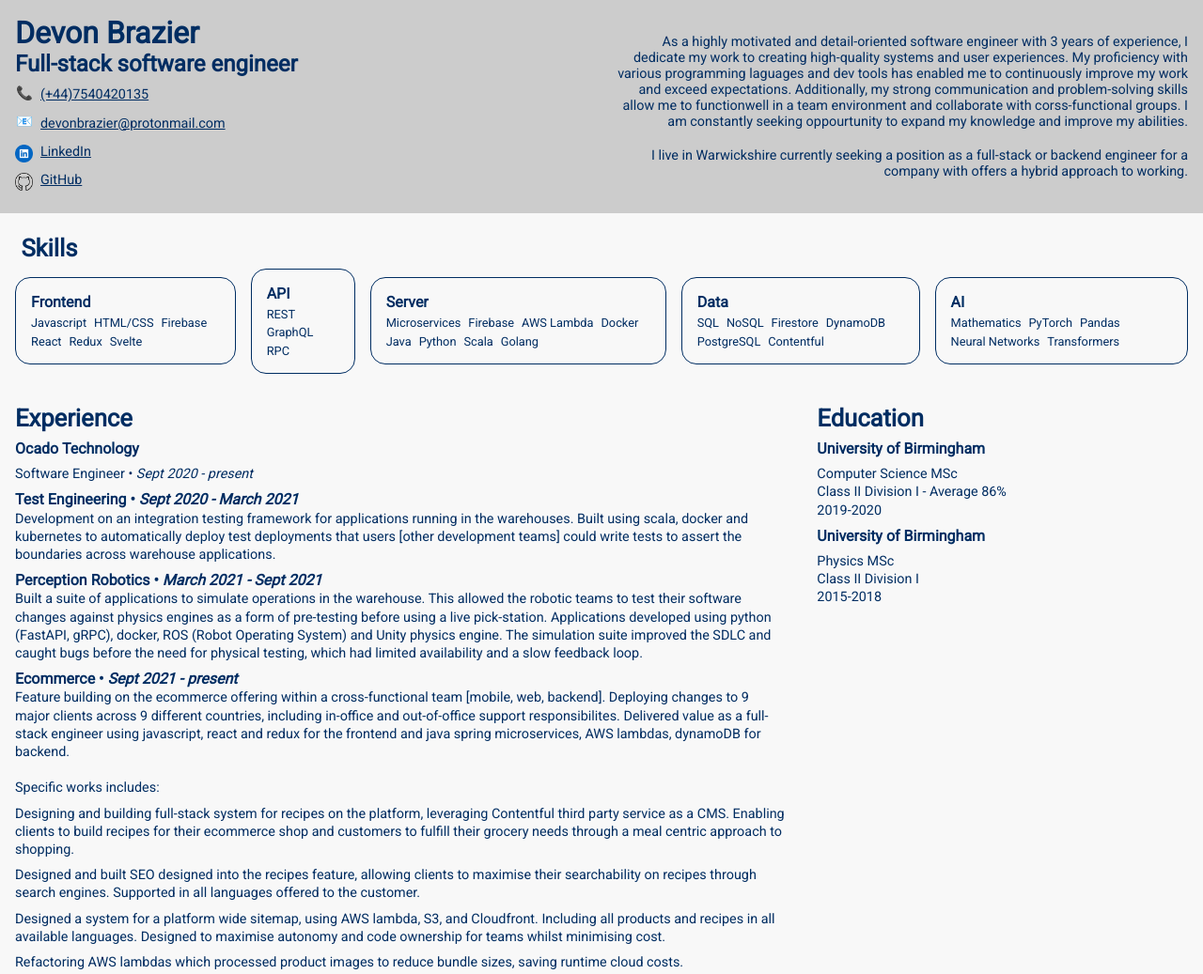
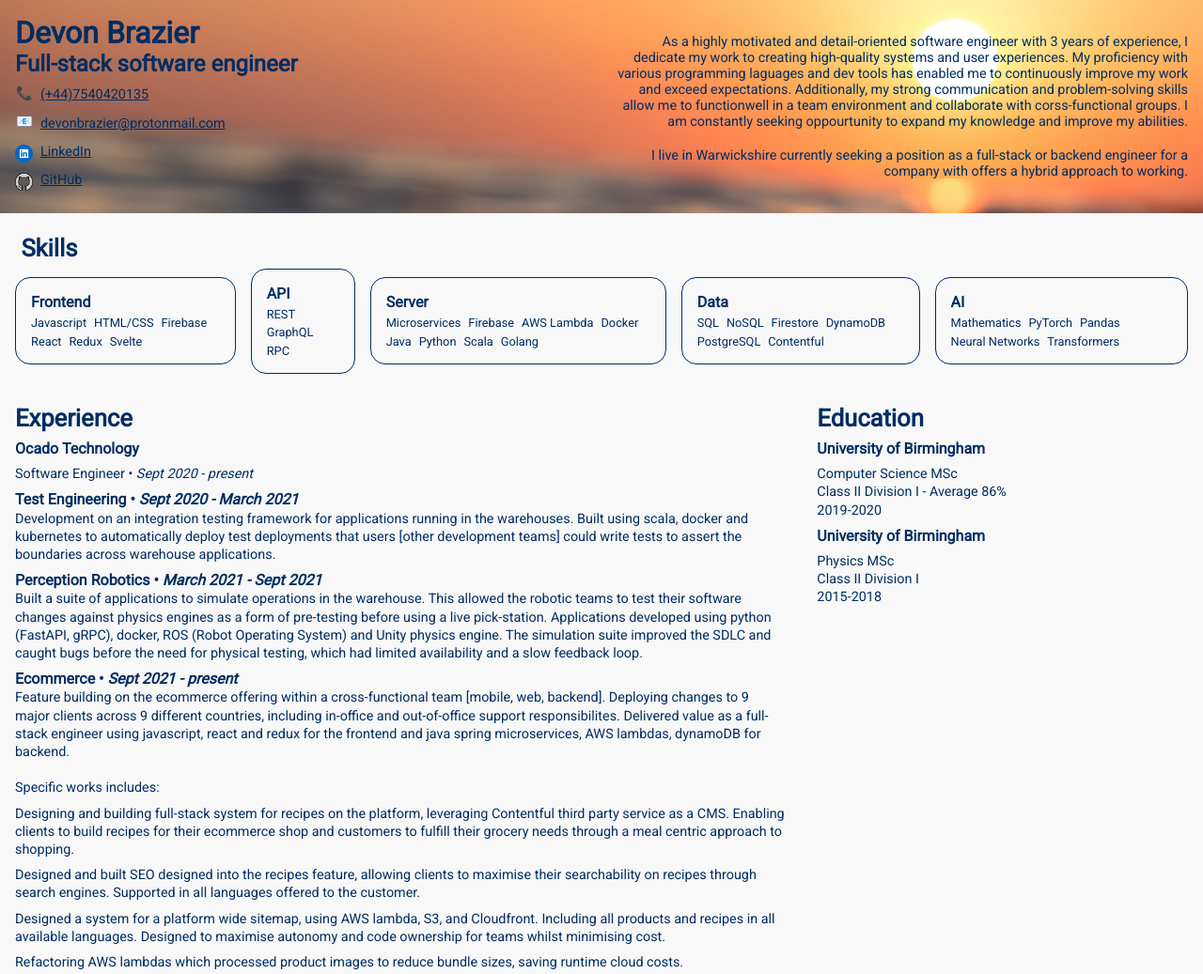
Before and after one commit to devon-brazier/devon-brazier.github.io, a plain HTML site: page index.html in a window 1280 px wide. Shown: the whole page at 94% size. Drawn offline with Linux system fonts and the light colour scheme.

Commit message:
Update style.css

```diff
--- a/style.css
+++ b/style.css
@@ -7,7 +7,7 @@
 }
 
 .header-container {
-  background-image: url("img/sunset-ocean-header.jpeg");
+  background-image: url("sunset-ocean-header.jpeg");
   background-color: #cccccc;
   place-content: left;
   padding: 1rem;
```
